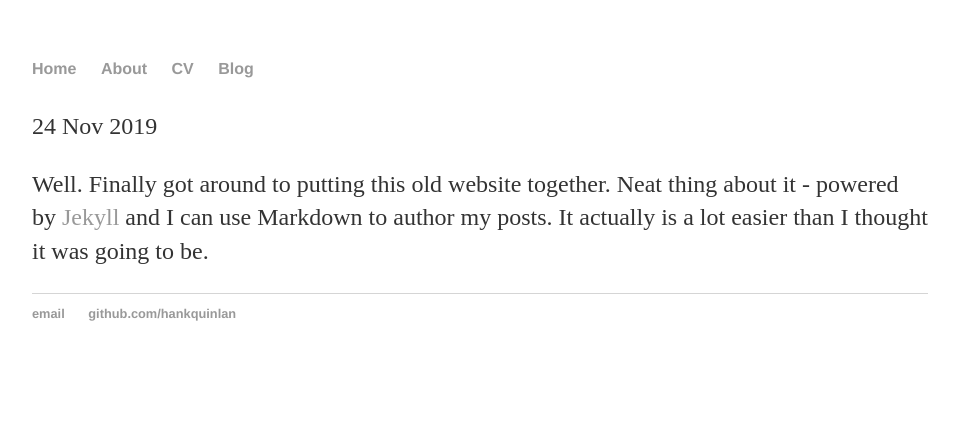
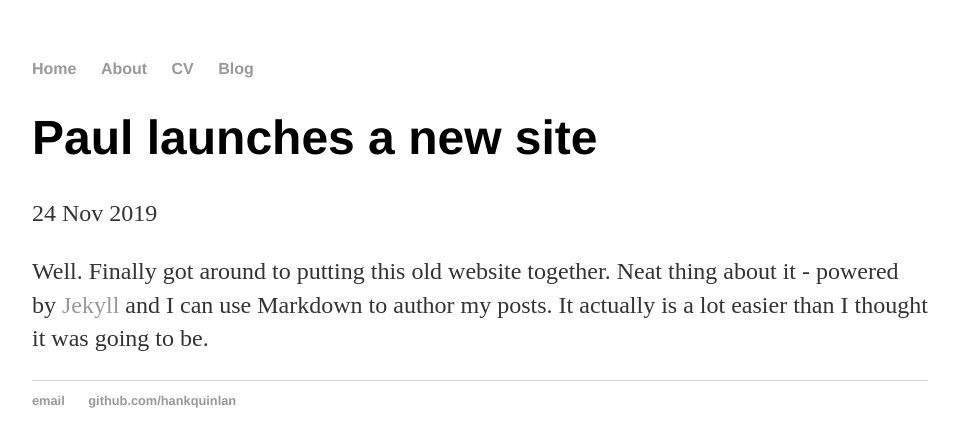
Before and after one commit to morealth/morealth.github.io, a Jekyll site: the page built from _posts/2019-11-24-paul-messes-with-jekyll.md, in a window 1280 px wide. Shown: the top 447 px of the page, without its empty margins (160-1119 px from the left). Built offline with Jekyll 4.4.1, drawn with Linux system fonts in a browser that asks for light colours; our own code applies the rules of GitHub Pages for plain Markdown files.

Commit message:
Update 2019-11-24-paul-messes-with-jekyll.md

```diff
--- a/_posts/2019-11-24-paul-messes-with-jekyll.md
+++ b/_posts/2019-11-24-paul-messes-with-jekyll.md
@@ -1,6 +1,6 @@
 ---
 layout: post
-title: "Paul launches a new site""
+title: "Paul launches a new site"
 date: 2019-11-24
 ---
 
```
